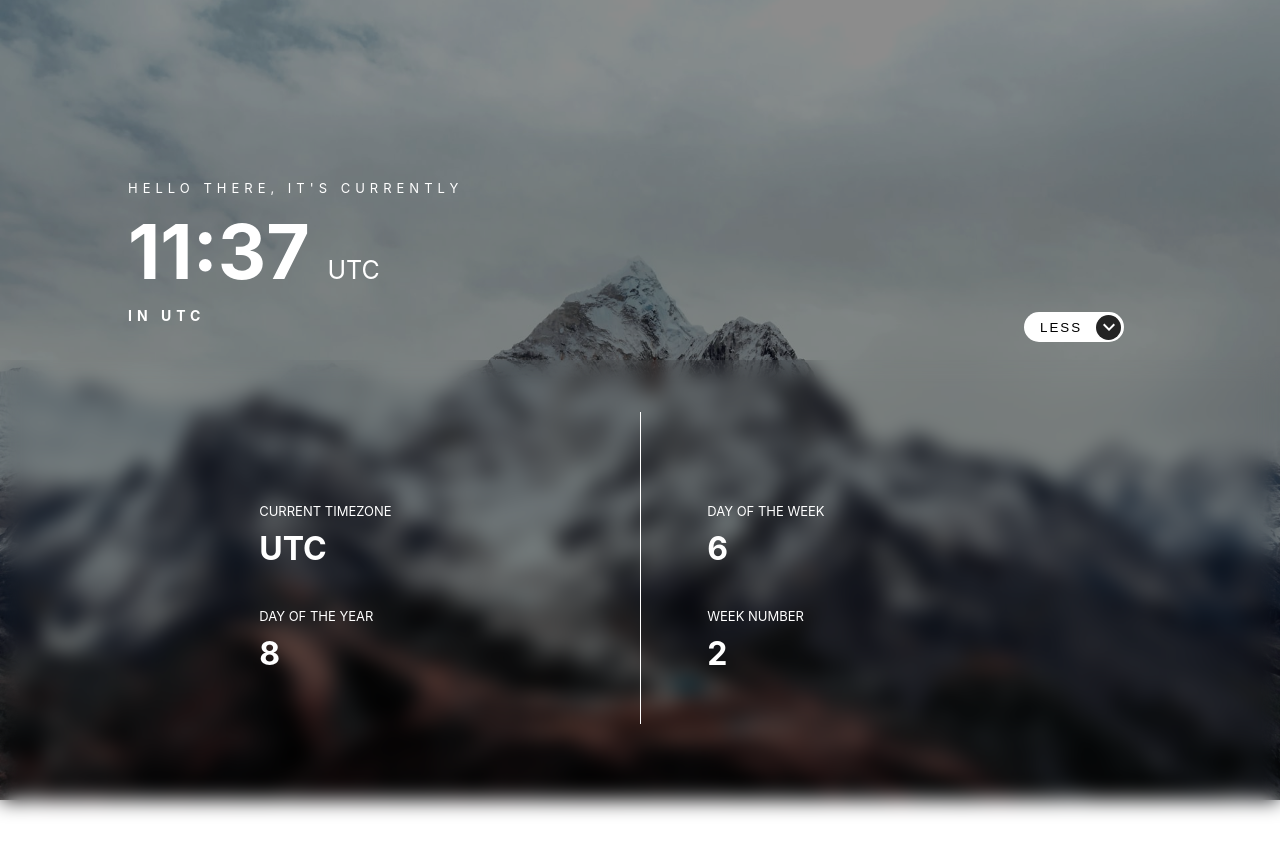
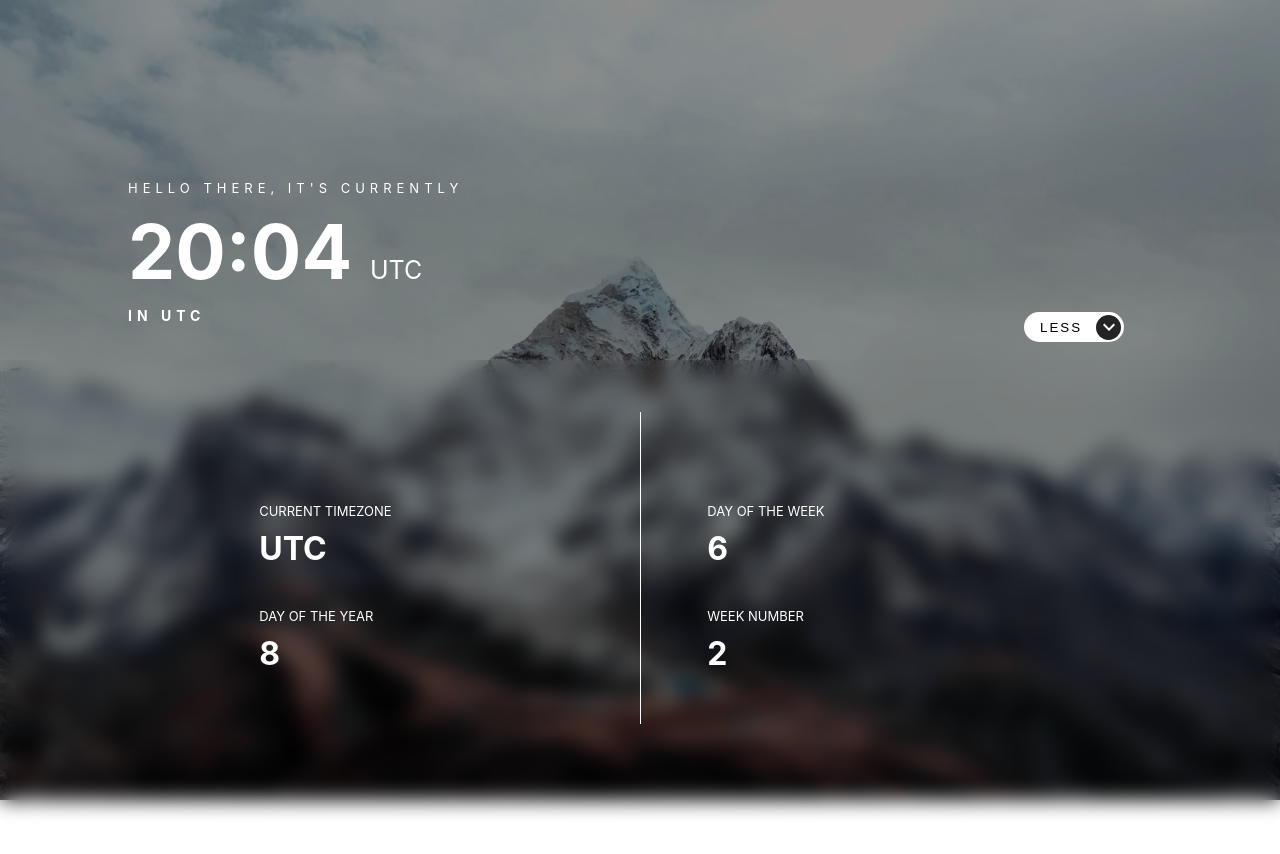
Before and after one commit to codeNhlaka/clock-app, a React (Create React App) app: page / in a window 1280 px wide. Shown: the top 854 px of the page. Built offline with nearby package versions, Linux system fonts and the light colour scheme.

Commit message:
fixing the current time

```diff
--- a/src/app/app.js
+++ b/src/app/app.js
@@ -1,4 +1,4 @@
-import { useState } from 'react';
+import { useState, useEffect } from 'react';
 import moment from "moment-timezone";
 import {
     useQuery,
@@ -10,7 +10,6 @@ import "../styles/app.css";
 import { ArrowDown } from "../components/arrowIconDown";
 import { ArrowUp } from "../components/arrowIconUp";
 
-// graphql
 const GET_DAILY_REPORTS = gql`
     query GetDailyReports($countryName: String){
         getDailyReportByCountryName(countryName: $countryName){
@@ -59,8 +58,28 @@ function News(){
 }
 
 function Time({ changeCurrentDisplay, currentDisplay, max, min }){
+    const [currentMins, setMinutes] = useState("00");
+    const [currentHours, setHours] = useState("00");
+
     const date = moment(new Date());
-    const timezone = date.tz(Intl.DateTimeFormat().resolvedOptions().timeZone).format('z')
+    const timezone = date.tz(Intl.DateTimeFormat().resolvedOptions().timeZone).format('z');
+
+    setInterval(() => {
+
+        const currentDate = new Date();
+
+        setMinutes((currentDate.getMinutes() < 10 ? "0" + currentDate.getMinutes() : currentDate.getMinutes()));
+        setHours((currentDate.getHours() < 10 ? "0" + currentDate.getHours().getHours() : currentDate.getHours()));
+
+    }, 1000);
+
+    useEffect(() => {
+        const currentDate = new Date();
+
+        setMinutes((currentDate.getMinutes() < 10 ? "0" + currentDate.getMinutes() : currentDate.getMinutes()));
+        setHours((currentDate.getHours() < 10 ? "0" + currentDate.getHours().getHours() : currentDate.getHours()));
+
+    }, []);
 
     return (
         <div className={currentDisplay === max ? "time-h-max" : "time-h-min"}>
@@ -70,7 +89,7 @@ function Time({ changeCurrentDisplay, currentDisplay, max, min }){
 
                 <div className="time-data">
                     <p className="greet-message"><span className="icon"></span> Hello there, it's currently</p>
-                    <h1 className="current-time">11:37 <span className="timezone">{ timezone } </span></h1>
+                    <h1 className="current-time">{`${currentHours}:${currentMins}`} <span className="timezone">{ timezone } </span></h1>
                     <p className="location">{`in ${Intl.DateTimeFormat().resolvedOptions().timeZone }`}</p>
                 </div>
             </div>
```
